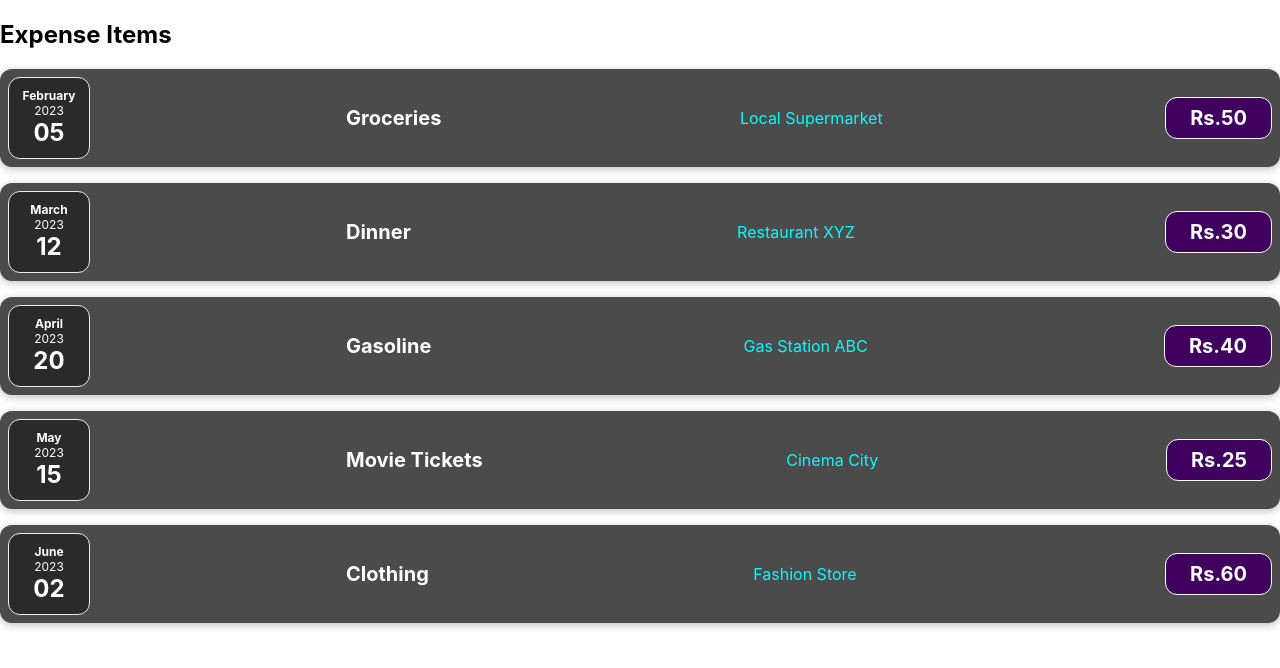
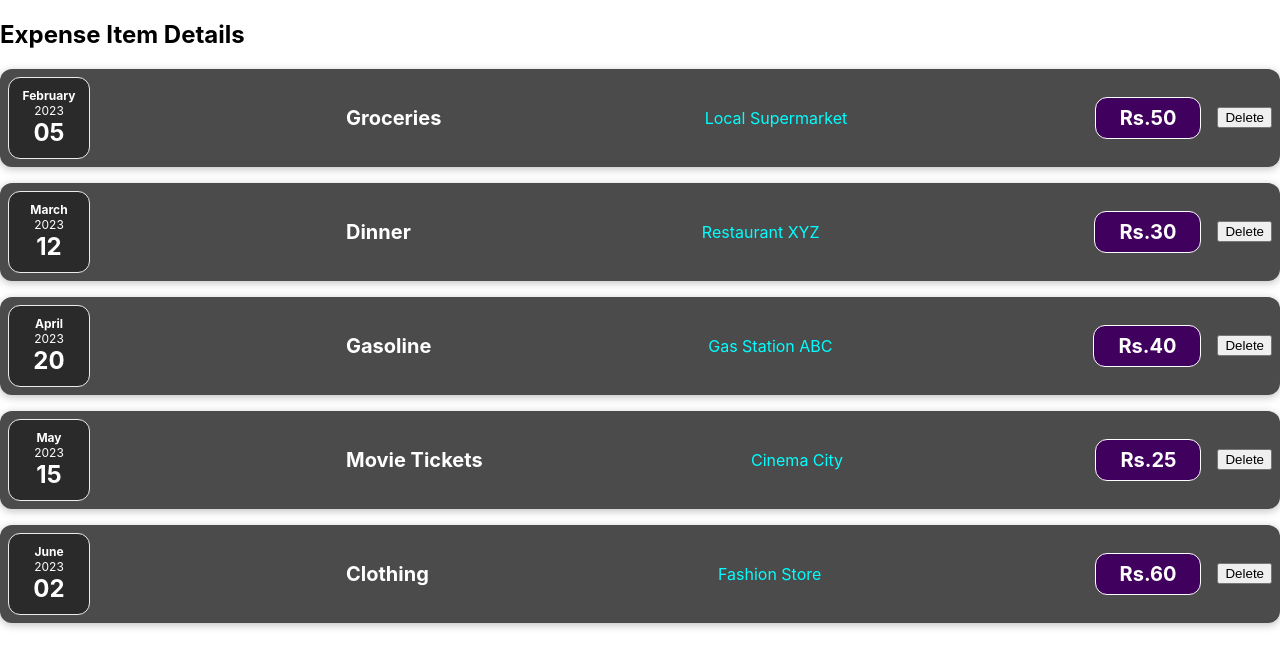
Before and after one commit to ansam007/Expense-Tracker-React, a React (Create React App) app: page / in a window 1280 px wide. Shown: the top 668 px of the page. Built offline with nearby package versions, Linux system fonts and the light colour scheme.

Commit message:
add delete button functiinality

```diff
--- a/src/App.js
+++ b/src/App.js
@@ -38,9 +38,10 @@ function App() {
 
   return (
     <div>
-      <h2>Expense Items</h2>
+      <h2>Expense Item Details</h2>
       {expenses.map((expense, index) => (
         <Expenses
+          id={index}
           title={expense.item}
           amount={expense.cost}
           place={expense.place}
--- a/src/components/Expense/expense.js
+++ b/src/components/Expense/expense.js
@@ -3,11 +3,30 @@ import ExpenseDate from "./ExpenseDate";
 import ExpenseDetails from "./ExpenseDetails";
 
 function Expenses(props) {
+  const sanitizedId = `item-${props.id}`;
+
+  const handleDeleteClick = () => {
+    const elementToDelete = document.querySelector(`.${sanitizedId}`).parentNode;
+    if (elementToDelete) {
+      elementToDelete.remove();
+    }
+  };
 
   return (
     <div className="expense-item">
       <ExpenseDate date={props.date}></ExpenseDate>
-      <ExpenseDetails title={props.title} amount={props.amount} place={props.place}></ExpenseDetails>
+      <ExpenseDetails
+        title={props.title}
+        amount={props.amount}
+        place={props.place}
+      ></ExpenseDetails>
+      <button
+        style={{ marginLeft: "1rem" }}
+        className={sanitizedId}
+        onClick={handleDeleteClick}
+      >
+        Delete
+      </button>
     </div>
   );
 }
```
